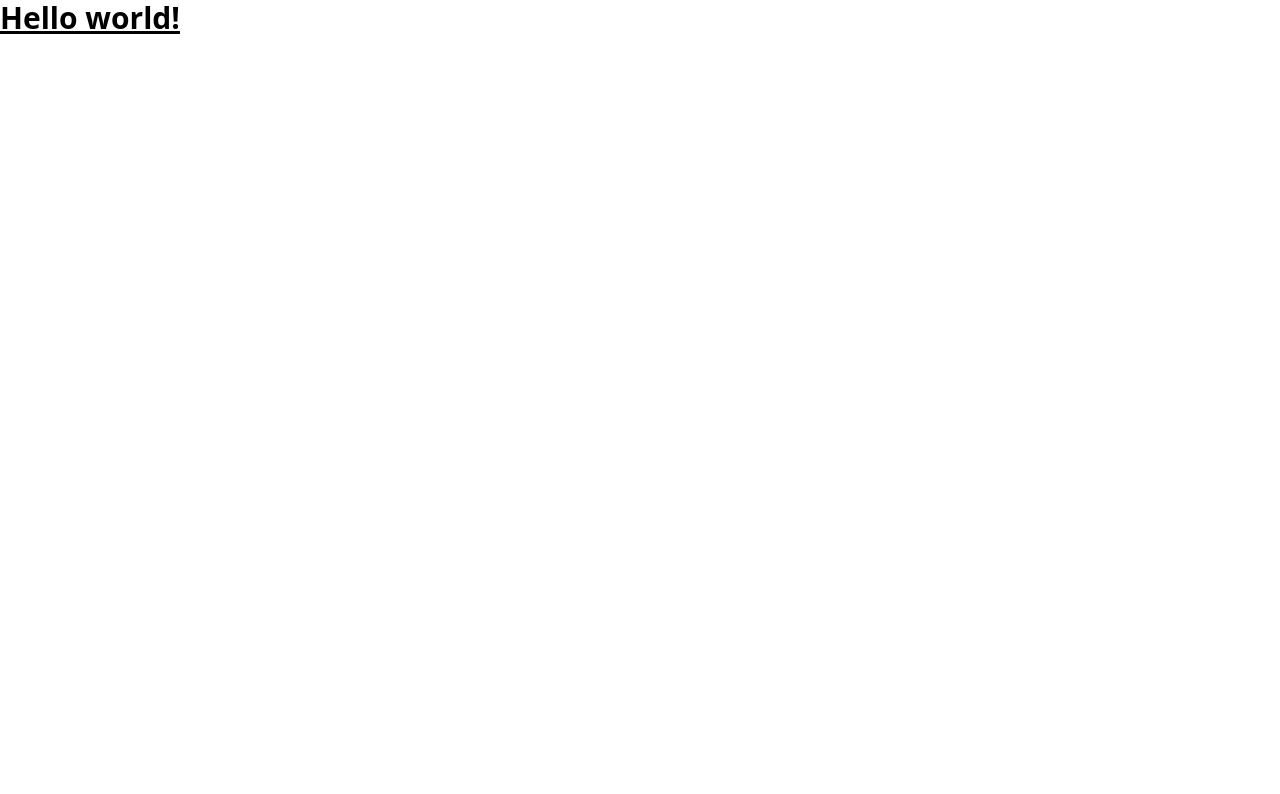
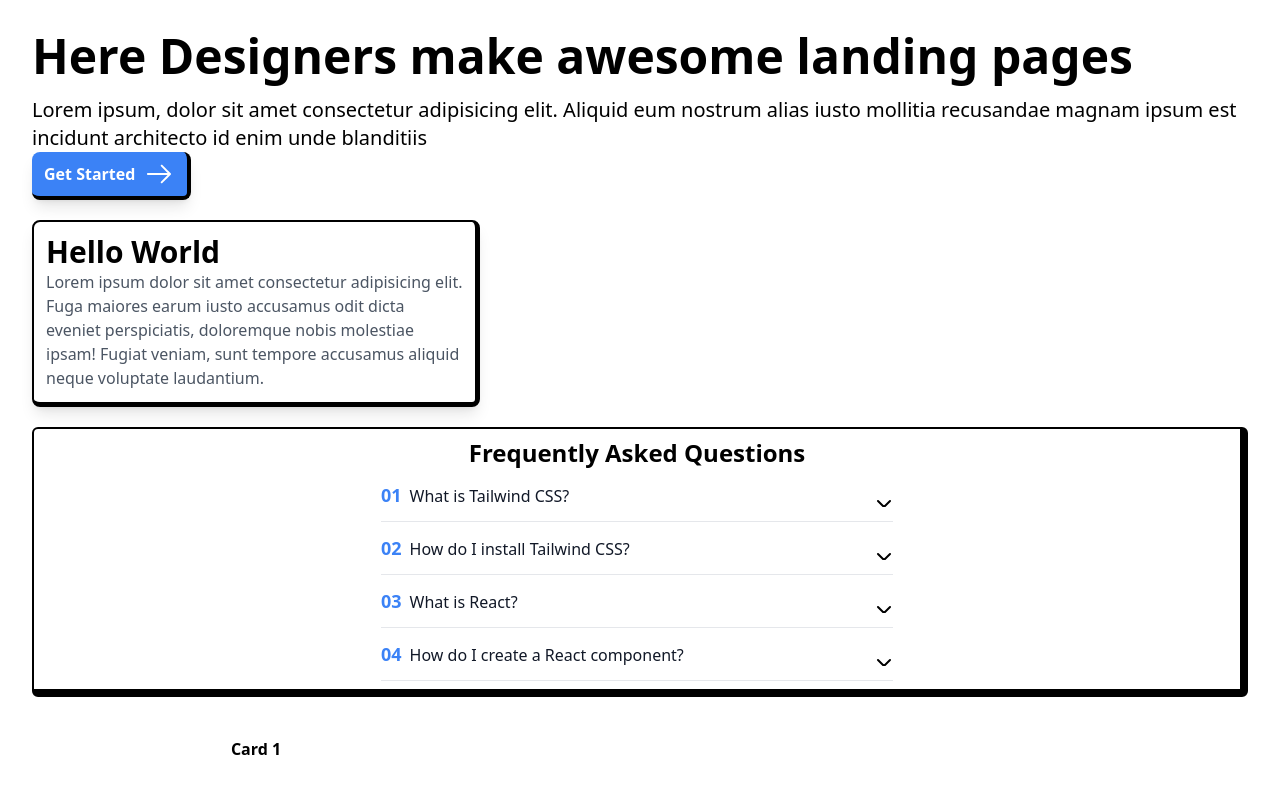
Before and after one commit to aurora-0025/sustainable-hack, a Next.js app: page / in a window 1280 px wide. Shown: the top 794 px of the page. Built offline with nearby package versions, Linux system fonts and the light colour scheme.

Commit message:
feat: update index
Co-authored-by: Adithya Krishnan <fal3n-4ngel@users.noreply.github.com>
Co-authored-by: Hipster16 <Hipster16@users.noreply.github.com>

```diff
--- a/package.json
+++ b/package.json
@@ -22,6 +22,8 @@
   "devDependencies": {
     "autoprefixer": "^10.4.14",
     "postcss": "^8.4.21",
+    "prettier": "^2.8.4",
+    "prettier-plugin-tailwindcss": "^0.2.4",
     "tailwindcss": "^3.2.7"
   }
 }
--- /dev/null
+++ b/src/components/FAQ.tsx
@@ -0,0 +1,53 @@
+import { useState } from 'react';
+
+const FAQ = () => {
+  const [openIndex, setOpenIndex] = useState(-1);
+
+  const handleQuestionClick = (index: number) => {
+    setOpenIndex(index === openIndex ? -1 : index);
+  }
+
+  const faqs = [
+    {
+      question: 'What is Tailwind CSS?',
+      answer: 'Tailwind CSS is a utility-first CSS framework that provides a set of pre-defined CSS classes that you can use to quickly style your web application.',
+    },
+    {
+      question: 'How do I install Tailwind CSS?',
+      answer: 'You can install Tailwind CSS using npm or yarn. For example, to install Tailwind CSS using npm, you can run the command "npm install tailwindcss".',
+    },
+    {
+      question: 'What is React?',
+      answer: 'React is a JavaScript library for building user interfaces. It allows you to create reusable UI components and manage the state of your application.',
+    },
+    {
+      question: 'How do I create a React component?',
+      answer: 'To create a React component, you can use the "React.createClass" method or the "class extends React.Component" syntax. You can then define the "render" method to return the component\'s HTML markup.',
+    },
+  ];
+
+  return (
+    <div className="max-w-lg mx-auto">
+      {faqs.map((faq, index) => (
+        <div key={index} className="border-b border-gray-200 py-3">
+          <div
+            onClick={() => handleQuestionClick(index)}
+            className="flex items-center justify-between cursor-pointer"
+          >
+            <h4 className="text-base font-medium text-gray-900"><span className="text-lg pr-2 font-bold text-blue-500">0{index+1}</span>{faq.question}</h4>
+            <svg className={`h-6 w-6 ${openIndex === index ? 'transform rotate-180' : ''}`} viewBox="0 0 24 24" fill="none" stroke="currentColor">
+              <path strokeLinecap="round" strokeLinejoin="round" strokeWidth="2" d="M9 18 l6 6 6 -6" />
+            </svg>
+          </div>
+          {openIndex === index && (
+            <div className="mt-4">
+              <p className="text-sm text-gray-500">{faq.answer}</p>
+            </div>
+          )}
+        </div>
+      ))}
+    </div>
+  );
+};
+
+export default FAQ;
--- a/src/pages/index.tsx
+++ b/src/pages/index.tsx
@@ -1,11 +1,57 @@
-import Head from 'next/head'
-import Image from 'next/image'
-import { Inter } from 'next/font/google'
+import Head from "next/head";
+import Image from "next/image";
+import { Inter } from "next/font/google";
+import FAQ from "@/components/FAQ";
 
 export default function Home() {
-  return (
-      <h1 className="text-3xl font-bold underline">
-        Hello world!
-      </h1>
-  )
+    return (
+        <div className="p-8">
+            <h1 className="text-5xl font-extrabold">
+                Here Designers make awesome landing pages
+            </h1>
+            <h4 className="text-xl pt-4 font-medium">
+                Lorem ipsum, dolor sit amet consectetur adipisicing elit.
+                Aliquid eum nostrum alias iusto mollitia recusandae magnam ipsum
+                est incidunt architecto id enim unde blanditiis
+            </h4>
+
+            <button className=" w-70 h-12 flex gap-2 items-center bg-blue-500 hover:bg-blue-400 text-white font-bold px-3 border-b-4 border-r-4 border-black rounded-lg shadow-lg hover:shadow-sm ">
+                    Get Started
+                    <svg
+                        className="w-8 h-8 transition-all delay-75 hover:rotate-[-45deg] "
+                        clip-rule="evenodd"
+                        fill-rule="evenodd"
+                        fill="white"
+                        stroke-linejoin="round"
+                        stroke-miterlimit="2"
+                        viewBox="0 0 24 24"
+                    >
+                        <path
+                            d="m14.523 18.787s4.501-4.505 6.255-6.26c.146-.146.219-.338.219-.53s-.073-.383-.219-.53c-1.753-1.754-6.255-6.258-6.255-6.258-.144-.145-.334-.217-.524-.217-.193 0-.385.074-.532.221-.293.292-.295.766-.004 1.056l4.978 4.978h-14.692c-.414 0-.75.336-.75.75s.336.75.75.75h14.692l-4.979 4.979c-.289.289-.286.762.006 1.054.148.148.341.222.533.222.19 0 .378-.072.522-.215z"
+                            fill-rule="nonzero"
+                        />
+                    </svg>
+            </button>
+
+            <div className="max-w-md p-3 mt-5 border-2 border-b-[5px] border-r-[5px] border-black rounded-lg shadow-lg hover:shadow-sm ">
+                <h2 className="text-3xl font-bold">Hello World</h2>
+                <p className="text-gray-600 font-medium">
+                    Lorem ipsum dolor sit amet consectetur adipisicing elit.
+                    Fuga maiores earum iusto accusamus odit dicta eveniet
+                    perspiciatis, doloremque nobis molestiae ipsam! Fugiat
+                    veniam, sunt tempore accusamus aliquid neque voluptate
+                    laudantium.
+                </p>
+            </div>
+
+            <div className="rounded-md w-vw border-solid border-black border-2 mt-5 border-b-8 border-r-8 p-2">
+                <h1 className="text-2xl font-bold text-center">
+                    Frequently Asked Questions
+                </h1>
+                <FAQ />
+            </div>
+
+            <div className="max-w-md mt-10 ext-2xl font-bold text-center">Card 1</div>
+        </div>
+    );
 }
```
Also changed, not shown: 2 other files (tests, documents, lock files or other folders).
